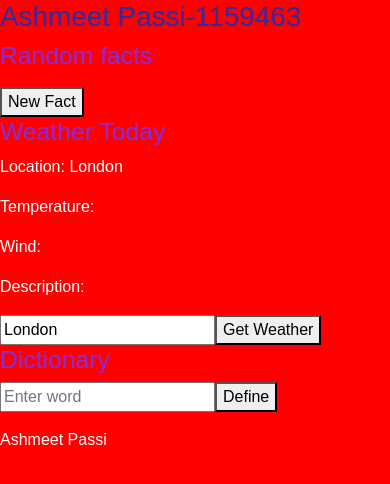
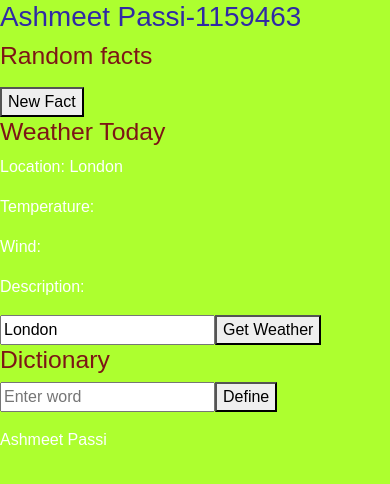
Before and after one commit to Ashmeet1507/COMP-6062-final-practical-project, a plain HTML site: page index.html in a window 390 px wide. Drawn offline with nearby package versions, Linux system fonts and the light colour scheme; no server answers.

Commit message:
3rd commit

```diff
--- a/css/style.css
+++ b/css/style.css
@@ -1,6 +1,6 @@
 @media screen and (max-width: 650px) {
     body {
-        background-color: red;
+        background-color: greenyellow;
         color: #FFF;
         font-family: Arial, Helvetica, sans-serif;
     }
@@ -11,5 +11,5 @@ h1{
 }
 
 h2{
-    color: blueviolet;
+    color: rgb(124, 22, 22);
 }
```
